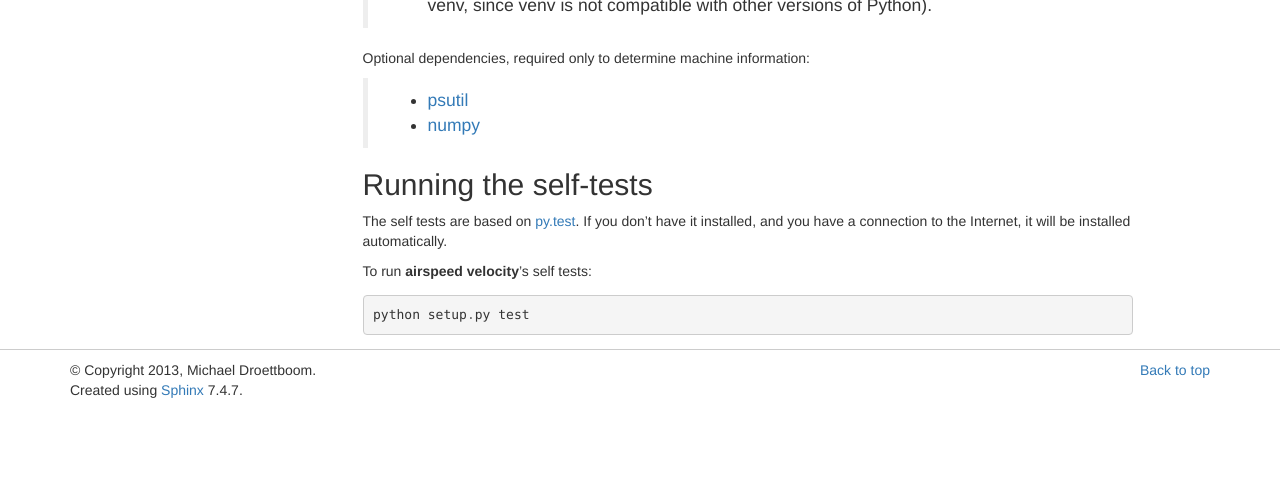
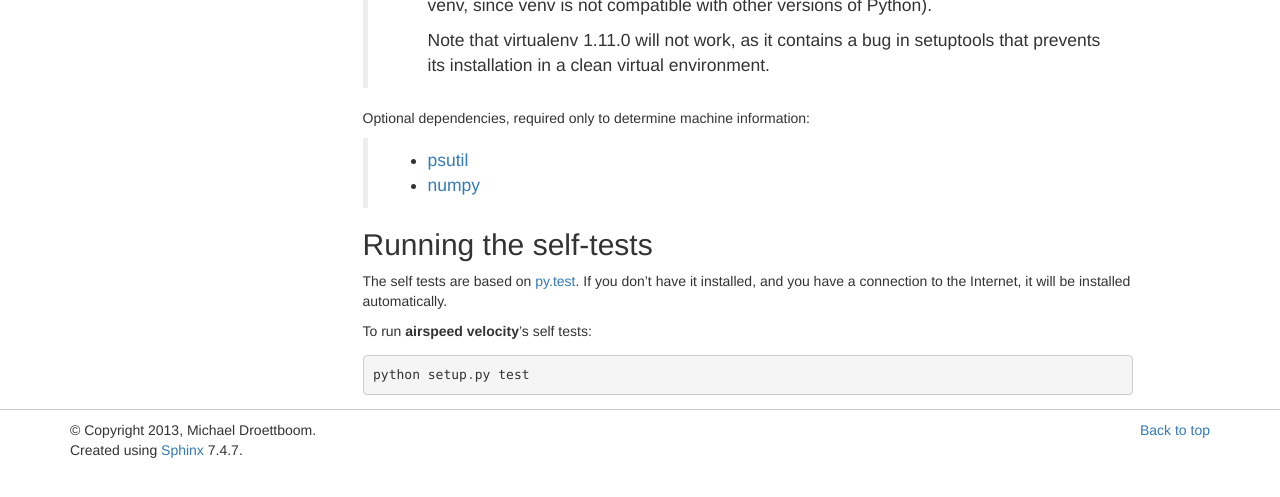
Before and after one commit to airspeed-velocity/asv, a Sphinx documentation site: the page built from docs/source/installing.rst, in a window 1280 px wide, cut to the strip 364-861 px from the top of the page. Built offline with Sphinx 7.4.7, drawn with Linux system fonts in a browser that asks for light colours.

Commit message:
Deal with virtualenv 1.11.0 in a few more places.

```diff
--- a/docs/source/installing.rst
+++ b/docs/source/installing.rst
@@ -20,6 +20,10 @@ the requirements are:
       true even with Python 3.3, where virtualenv is included as venv,
       since venv is not compatible with other versions of Python).
 
+      Note that virtualenv 1.11.0 will not work, as it contains a bug
+      in setuptools that prevents its installation in a clean virtual
+      environment.
+
 Optional dependencies, required only to determine machine information:
 
     - `psutil <https://code.google.com/p/psutil/>`__
--- a/setup.py
+++ b/setup.py
@@ -34,7 +34,7 @@ setup(
 
     install_requires=[
         'six>=1.4',
-        'virtualenv>=1.10'
+        'virtualenv>=1.10,!=1.11.0'
     ],
 
     package_data={
```
